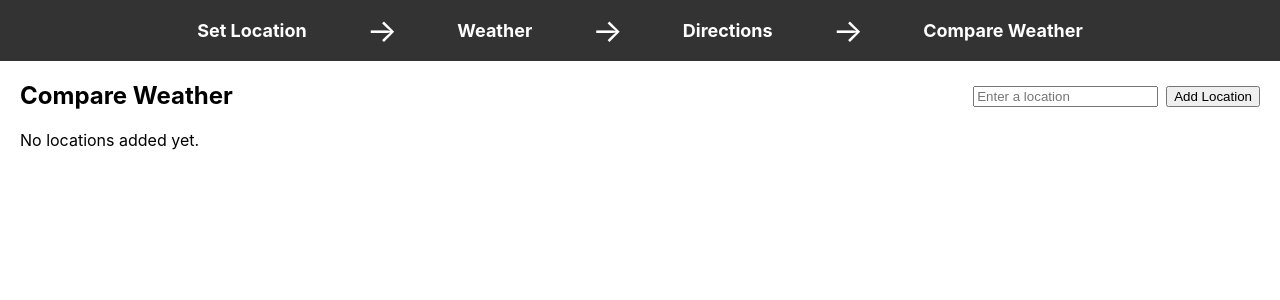
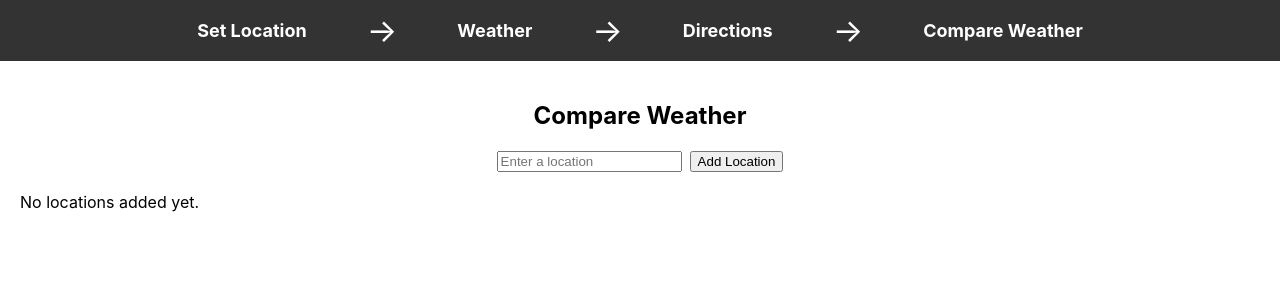
Before and after one commit to cduggan1/group-design-project-10, a React (Create React App) app in the folder client/: page /compare in a window 1280 px wide. Shown: the top 300 px of the page. Built offline with nearby package versions, Linux system fonts and the light colour scheme; no server answers.

Commit message:
centered header/search bar

```diff
--- a/client/src/components/CompareWeather.css
+++ b/client/src/components/CompareWeather.css
@@ -36,10 +36,11 @@
 
 .compare-weather-header {
     display: flex;
+    flex-direction: column;
     /* enables flexbox */
     align-items: center;
     /* vertically centers items in the row */
-    justify-content: space-between;
+    /* justify-content: space-between; */
     /* pushes heading to left, search to right */
     margin-bottom: 20px;
 }
--- a/client/src/components/CompareWeather.js
+++ b/client/src/components/CompareWeather.js
@@ -62,7 +62,7 @@ const removeLocation = (address) => {
     <div style={{ padding: "20px" }}>
       {/* Wrap heading + search in a flex container */}
       <div className="compare-weather-header">
-        <h2 style={{ margin: 0 }}>Compare Weather</h2>
+        <h2 className="compare-weather-title">Compare Weather</h2>
         <div className="compare-weather-search">
           <input
             type="text"
@@ -72,13 +72,13 @@ const removeLocation = (address) => {
           />
           <button onClick={addLocation}>Add Location</button>
         </div>
-      </div>
+        </div>
 
       {/* Weather comparison table */}
-      <div style={{ marginTop: "20px" }}>
-        {compareLocations.length === 0 ? (
-          <p>No locations added yet.</p>
-        ) : (
+        <div style={{ marginTop: "20px" }}>
+            {compareLocations.length === 0 ? (
+            <p>No locations added yet.</p>
+            ) : (
           <div className="compare-weather-container">
             <table className="compare-weather-table">
               <thead>
```
